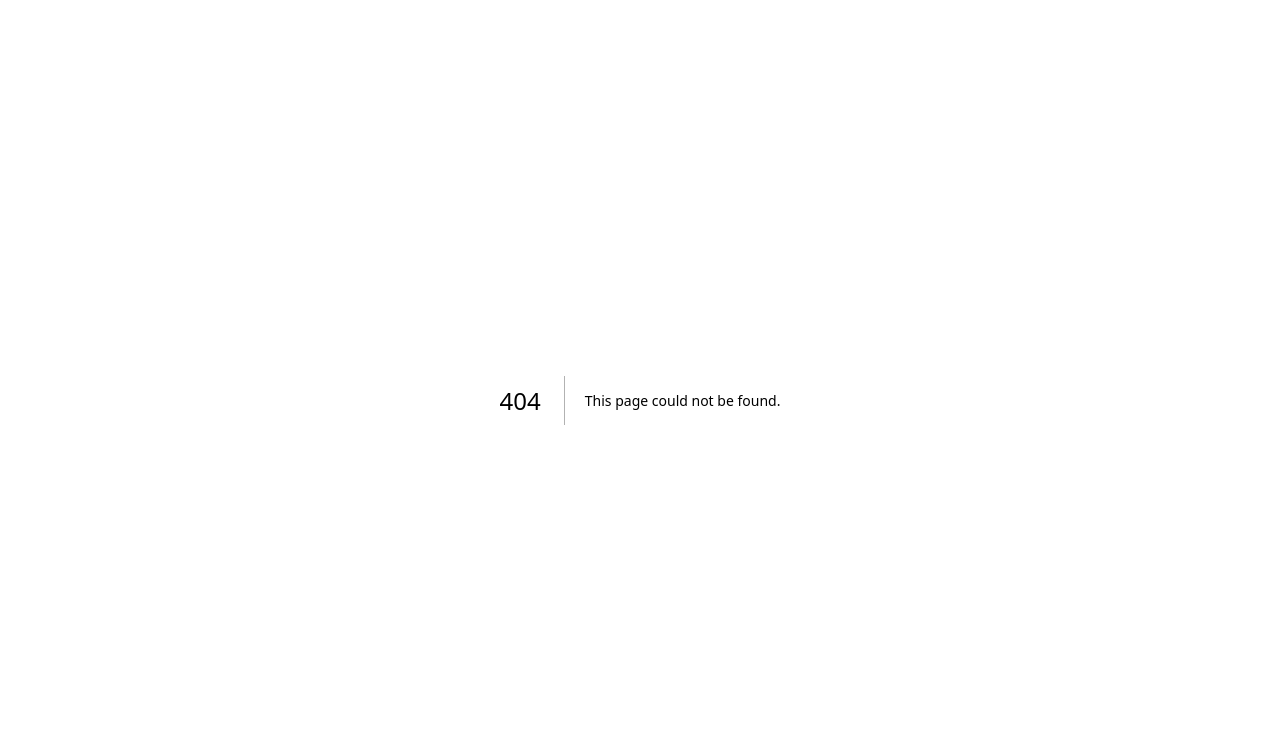
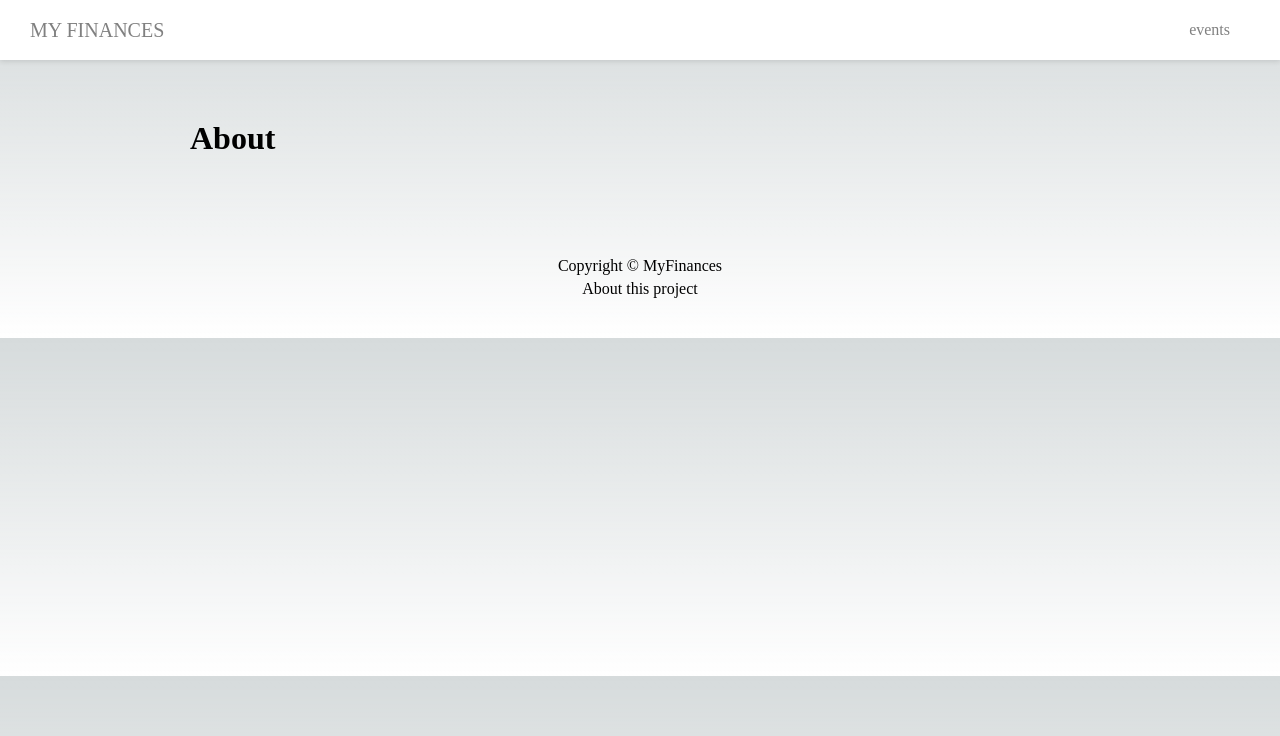
Before and after one commit to LeonardoHui/my-finances-app, a Next.js app: page /about in a window 1280 px wide. Before the commit this address had no page. Shown: the top 736 px of the page. Built offline with nearby package versions, Linux system fonts and the light colour scheme.

Commit message:
feat: header and footer layouts

```diff
--- /dev/null
+++ b/components/Footer.js
@@ -0,0 +1,15 @@
+import React from "react";
+import Link from "next/link";
+
+import styles from "../styles/Footer.module.css";
+
+export default function Footer() {
+  return (
+    <footer className={styles.footer}>
+      <p>Copyright &copy; MyFinances</p>
+      <p>
+        <Link href="/about">About this project</Link>
+      </p>
+    </footer>
+  );
+}
--- /dev/null
+++ b/components/Header.js
@@ -0,0 +1,21 @@
+import React from "react";
+import Link from "next/link";
+
+import styles from "../styles/Header.module.css";
+
+export default function Header() {
+  return (
+    <header className={styles.header}>
+      <div className={styles.logo}>
+        <Link href="/">My Finances</Link>
+      </div>
+      <nav>
+        <ul>
+          <li>
+            <Link href="/events">events</Link>
+          </li>
+        </ul>
+      </nav>
+    </header>
+  );
+}
--- /dev/null
+++ b/components/Layout.js
@@ -0,0 +1,27 @@
+import React from "react";
+import Head from "next/head";
+
+import Header from "./Header";
+import Footer from "./Footer";
+import styles from "../styles/Layout.module.css";
+
+export default function Layout({ title, keywords, description, children }) {
+  return (
+    <div>
+      <Head>
+        <title>{title}</title>
+        <meta name="description" content={description} />
+        <meta name="keywords" content={keywords} />
+      </Head>
+      <Header />
+      <div className={styles.container}>{children}</div>
+      <Footer />
+    </div>
+  );
+}
+
+Layout.defaultProps = {
+  title: "My Finances",
+  description: "Manage your finances easily and intuitively",
+  keywords: "finances, money, bank",
+};
--- /dev/null
+++ b/pages/about.js
@@ -0,0 +1,10 @@
+import React from "react";
+import Layout from "../components/Layout";
+
+export default function AboutPage() {
+  return (
+    <Layout title="About MyFinances App">
+      <h1>About</h1>
+    </Layout>
+  );
+}
--- /dev/null
+++ b/styles/Footer.module.css
@@ -0,0 +1,8 @@
+.footer {
+  margin: 100px 0 40px;
+  text-align: center;
+}
+
+.footer p {
+  margin: 5px 0;
+}
--- /dev/null
+++ b/styles/Header.module.css
@@ -0,0 +1,57 @@
+.header {
+  display: flex;
+  justify-content: space-between;
+  align-items: center;
+  background: white;
+  color: black;
+  height: 60px;
+  padding: 0 30px;
+  box-shadow: 0 2px 5px rgb(0, 0, 0, 0.1);
+}
+
+.header a {
+  color: gray;
+  margin-right: 20px;
+}
+
+.header a:hover {
+  color: black;
+}
+
+.header ul {
+  display: flex;
+  align-items: center;
+  justify-content: center;
+  list-style: none;
+}
+
+.logo {
+  color: red;
+  font-size: 20px;
+  text-transform: uppercase;
+}
+
+.log a {
+  color: red;
+}
+
+@media (max-width: 768px) {
+  .header {
+    flex-direction: column;
+    height: auto;
+  }
+
+  .header ul {
+    margin: 20px 0;
+    flex-direction: column;
+    text-align: center;
+  }
+
+  .header a {
+    margin-right: 0;
+  }
+
+  .logo {
+    margin: 20ox 0;
+  }
+}
--- /dev/null
+++ b/styles/Layout.module.css
@@ -0,0 +1,5 @@
+.container {
+  margin: 60px auto;
+  max-width: 960px;
+  padding: 0 30px;
+}
```
Also changed, not shown: pages/events/[slug].js (added, +8 -0 lines), pages/events/index.js (added, +9 -0 lines), pages/index.js (+8 -118 lines).
